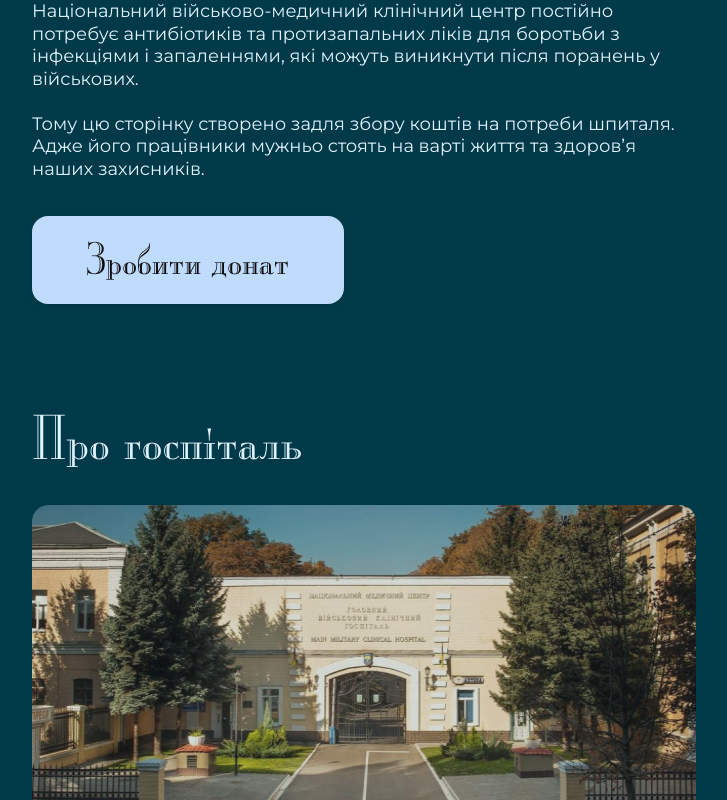
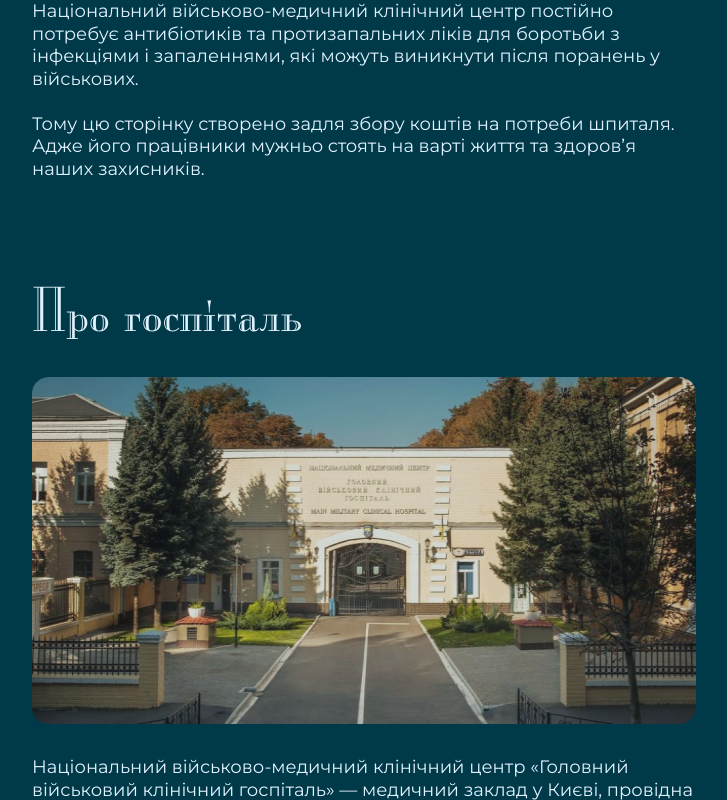
Before and after one commit to baza-trainee/-for-kyiv-hospital, a React (Create React App) app: page / in a window 1280 px wide. Shown: the part 1779-2579 px from the top of the page, without its empty margins (276-1003 px from the left). Built offline with nearby package versions, Linux system fonts and the light colour scheme.

Commit message:
fix: delete button

```diff
--- a/src/containers/Goal.jsx
+++ b/src/containers/Goal.jsx
@@ -1,9 +1,7 @@
 import '../index.css';
 import { goal, goalx2 } from '../assets/images/Goal';
-import { useThank } from 'hooks/ThankContext';
 
 const Goal = () => {
-  const { showModal } = useThank();
   return (
     <div
       id="goal"
@@ -26,7 +24,7 @@ const Goal = () => {
         </picture>
 
         <div>
-          <p className=" text text-[16px] md:text-[18px] wm-[343px] md:w-[664px] md:h-[176px] lg:w-[648px] text-sky-100 text-base font-normal  leading-tight  mb-[40px] lg:mb-[56px]">
+          <p className=" text text-[16px] md:text-[18px] wm-[343px] md:w-[664px] md:h-[176px] lg:w-[648px] text-sky-100 text-base font-normal  leading-tight ">
             Національний військово-медичний клінічний центр постійно потребує
             антибіотиків та протизапальних ліків для боротьби з інфекціями і
             запаленнями, які можуть виникнути після поранень у військових.
@@ -35,12 +33,6 @@ const Goal = () => {
             Адже його працівники мужньо стоять на варті життя та здоров’я наших
             захисників.
           </p>
-          <button
-            onClick={showModal}
-            className="w-[100%] md:w-[312px] h-[88px] p-4 bg-blue-200 hover:bg-blue-300 focus:bg-blue-300  rounded-2xl shadow justify-center items-center gap-2 inline-flex  text-stone-950 text-[40px] font-normal title cursor-pointer"
-          >
-            Зробити донат
-          </button>
         </div>
       </div>
     </div>
```
